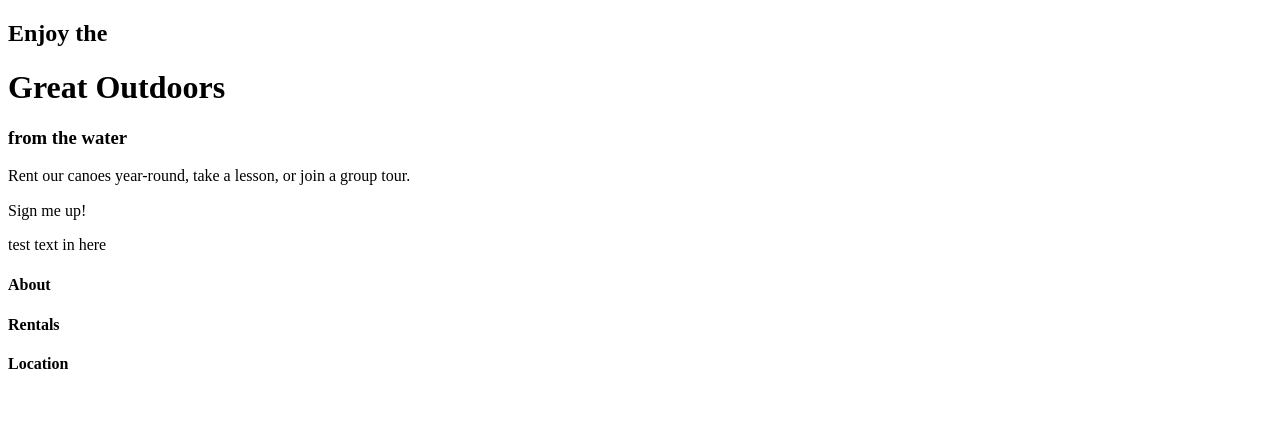
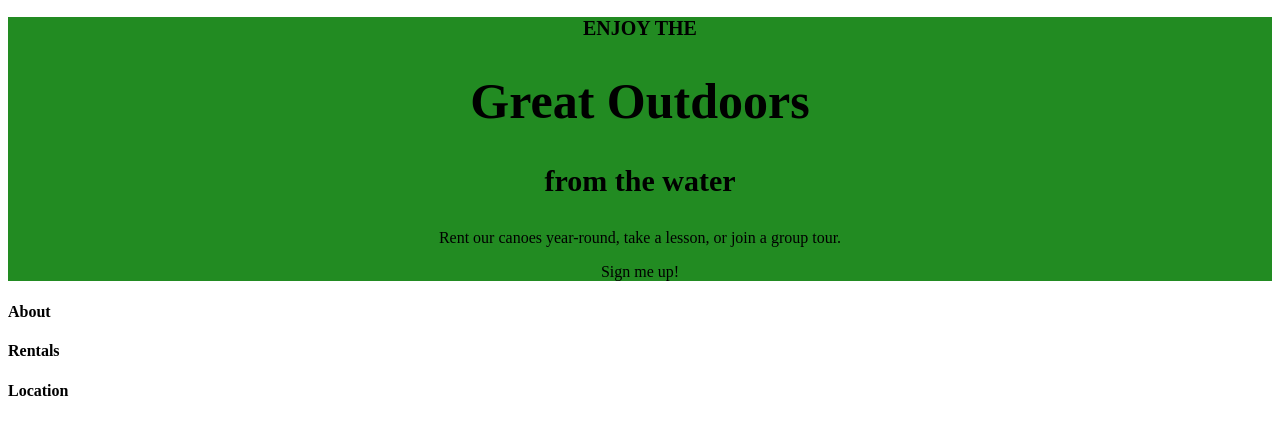
Before and after one commit to enochweng/root, a plain HTML site: page index.html in a window 1280 px wide. Drawn offline with Linux system fonts and the light colour scheme.

Commit message:
fix style

```diff
--- a/index.html
+++ b/index.html
@@ -19,14 +19,14 @@
         -->
         <header class="mainsection">
 
-            <h2>Enjoy the</h2>
+            <h2>ENJOY THE</h2>
             <h1>Great Outdoors</h1>
             <h3>from the water</h3>
-            <p>Rent our canoes year-round, take a lesson, or join a group tour.</p>
+            <p id="p1">Rent our canoes year-round, take a lesson, or join a group tour.</p>
 
-            <p>Sign me up!</p>
+            <p id="p2">Sign me up!</p>
 
-            <p>test text in here</p>
+
 
         </header>
 
--- a/style.css
+++ b/style.css
@@ -1,3 +1,22 @@
-.mainsection {
-    background-color forestgreen;
+section p {
+    font-size: 16px;
 }
+
+h1 {
+    font-size: 50px;
+}
+
+h2 {
+    font-size: 20px;
+}
+
+h3 {
+    font-size: 30px;
+}
+
+
+
+header {
+    background-color: forestgreen;
+    text-align: center;
+}
```
